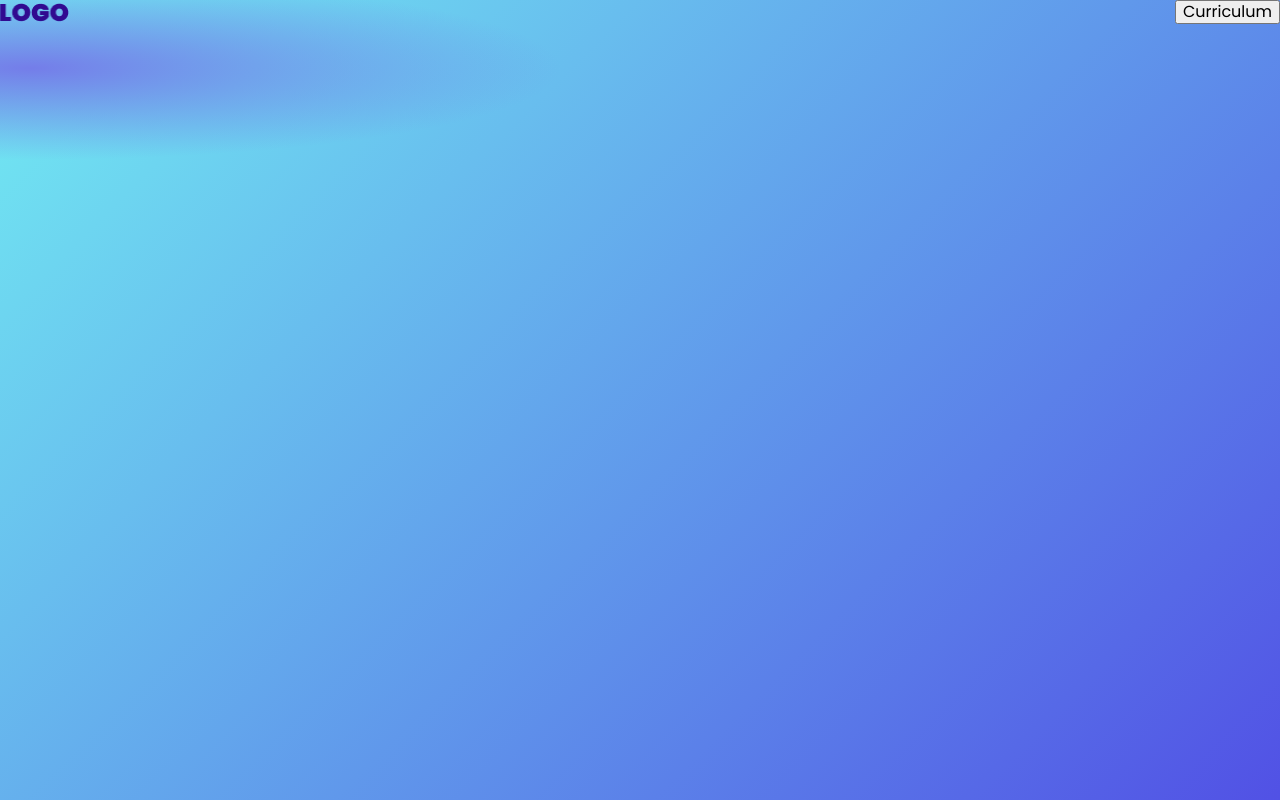
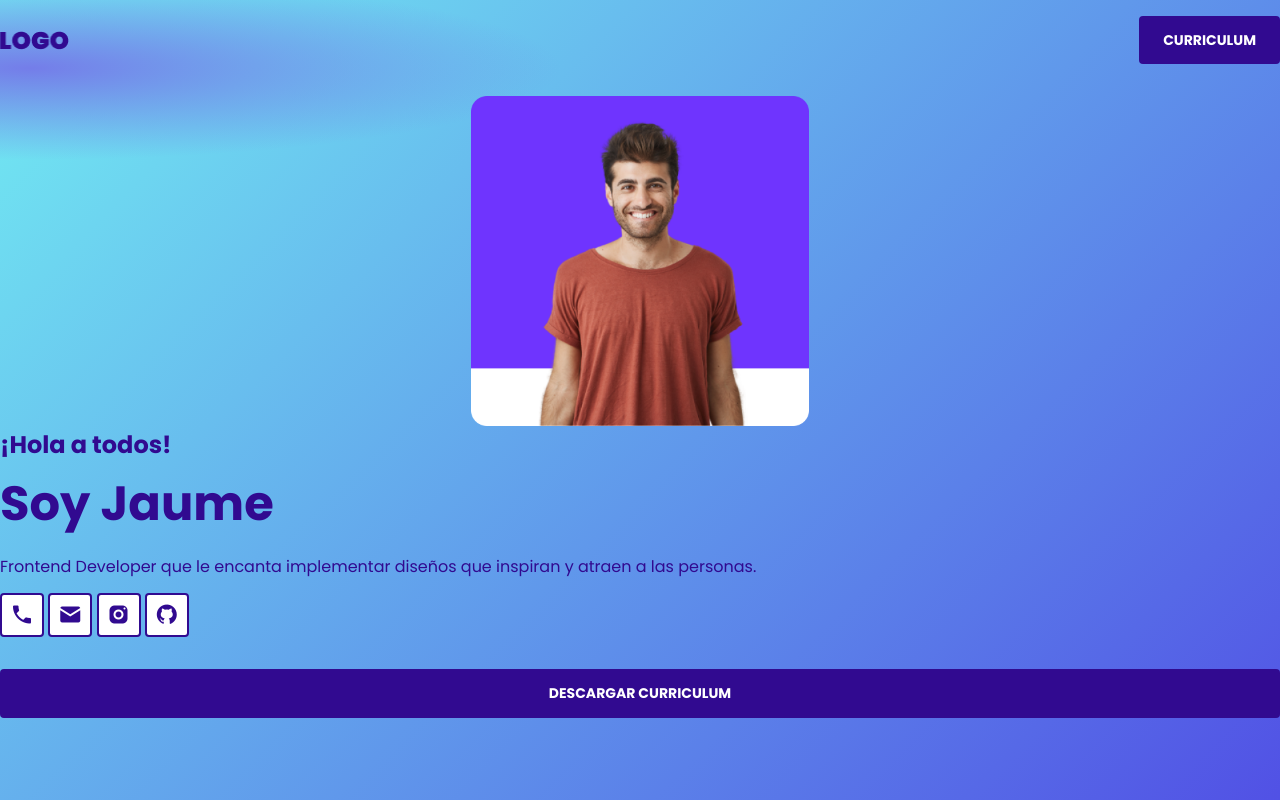
Before and after one commit to Hernanarica/Portafolio-de-jaume, a plain HTML site: page index.html in a window 1280 px wide. Drawn offline with Linux system fonts and the light colour scheme.

Commit message:
header y hero listo

```diff
--- a/index.html
+++ b/index.html
@@ -11,7 +11,34 @@
 	<body>
 		<header class="header">
 			<img src="./src/assets/imgs/header__logo.png" alt="logo de Jaume" width="69" height="19">
-			<button>Curriculum</button>
+			<a href="#" download="CV-Jaume" class="btn btn-fill" aria-label="descargar curriculum de Jaume">Curriculum</a>
 		</header>
+		<section class="hero">
+			<div class="hero__image-container">
+				<img src="./src/assets/imgs/hero__jaume-image.png" width="338" height="330" alt="Imagen de Jaume" class="hero__image">
+			</div>
+			<div class="hero__description">
+				<h1 class="hero__title">
+					<span>¡Hola a todos!</span>
+					<span>Soy Jaume</span>
+				</h1>
+				<p class="hero__text">Frontend Developer que le encanta implementar diseños que inspiran y atraen a las personas.</p>
+				<div class="hero__social">
+					<a href="tel:1139361854" class="btn-icon" aria-label="llamar por teléfono">
+						<i class="btn-icon__icon-phone" aria-hidden="true"></i>
+					</a>
+					<a href="tel:1139361854" class="btn-icon" aria-label="enviar un email">
+						<i class="btn-icon__icon-important_mail" aria-hidden="true"></i>
+					</a>
+					<a href="tel:1139361854" class="btn-icon" aria-label="ir a instagram">
+						<i class="btn-icon__icon-instagram" aria-hidden="true"></i>
+					</a>
+					<a href="tel:1139361854" class="btn-icon" aria-label="ir a github">
+						<i class="btn-icon__icon-github" aria-hidden="true"></i>
+					</a>
+				</div>
+				<a href="#" download="CV-Jaume" class="btn btn-fill" aria-label="descargar curriculum de Jaume">Descargar Curriculum</a>
+			</div>
+		</section>
 	</body>
 </html>
--- a/src/css/bootstrapping/bootstrapping.css
+++ b/src/css/bootstrapping/bootstrapping.css
@@ -11,4 +11,5 @@ body {
    min-block-size: 100vh;
    background: var(--gradient);
    font-family: var(--fontBase);
+   color: var(--colorPurple);
 }
--- a/src/css/bootstrapping/variables.css
+++ b/src/css/bootstrapping/variables.css
@@ -20,4 +20,11 @@
    --body2: 400 0.875rem/1.415625rem var(--fontBase);
    --button: 700 0.875rem/1.415625rem var(--fontBase);
    --caption: 200 0.75rem/1.21375rem var(--fontBase);
+
+   /* Components */
+   /* --button-- */
+   --btnPaddingInline: 1.5rem;
+   --btnPaddingBlock: 0.8125rem;
+   --btnRounded: 0.25rem;
+   --btnBorder: 2px solid var(--colorPurple);
 }
--- /dev/null
+++ b/src/css/components/button-icon.css
@@ -0,0 +1,22 @@
+.btn-icon {
+   display: inline-block;
+   padding-inline-start: 0.625rem;
+   padding-inline-end: 0.625rem;
+   padding-block-start: 0.625rem;
+   padding-block-end: 0.625rem;
+   inline-size: 2.75rem;
+   block-size: 2.75rem;
+   background-color: var(--colorWhite);
+   color: var(--colorPurple);
+   font-size: 1.5rem;
+   text-transform: uppercase;
+   border-radius: var(--btnRounded);
+   border: var(--btnBorder);
+   text-decoration: none;
+}
+
+.btn-icon > i {
+   position: relative;
+   top: -2px;
+   left: -2px;
+}
--- /dev/null
+++ b/src/css/components/button.css
@@ -0,0 +1,24 @@
+.btn {
+   display: inline-block;
+   padding-inline-start: var(--btnPaddingInline);
+   padding-inline-end: var(--btnPaddingInline);
+   padding-block-start: var(--btnPaddingBlock);
+   padding-block-end: var(--btnPaddingBlock);
+   color: var(--colorWhite);
+   font: var(--button);
+   text-align: center;
+   text-transform: uppercase;
+   text-decoration: none;
+   border-radius: var(--btnRounded);
+   border: none;
+}
+
+.btn-fill {
+   background-color: var(--colorPurple);
+}
+
+.btn-outline {
+   color: var(--colorPurple);
+   border: var(--btnBorder);
+   background-color: transparent;
+}
--- /dev/null
+++ b/src/css/components/icon.css
@@ -0,0 +1,54 @@
+@font-face {
+   font-family: 'icomoon';
+   src: url('../../assets/fonts/icomoon.eot?fkpijv');
+   src: url('../../assets/fonts/icomoon.eot?fkpijv#iefix') format('embedded-opentype'),
+   url('../../assets/fonts/icomoon.ttf?fkpijv') format('truetype'),
+   url('../../assets/fonts/icomoon.woff?fkpijv') format('woff'),
+   url('../../assets/fonts/icomoon.svg?fkpijv#icomoon') format('svg');
+   font-weight: normal;
+   font-style: normal;
+   font-display: block;
+}
+
+[class^="btn-icon__"], [class*=" btn-icon__"] {
+   /* use !important to prevent issues with browser extensions that change fonts */
+   font-family: 'icomoon' !important;
+   speak: never;
+   font-style: normal;
+   font-weight: normal;
+   font-variant: normal;
+   text-transform: none;
+   line-height: 1;
+
+   /* Better Font Rendering =========== */
+   -webkit-font-smoothing: antialiased;
+   -moz-osx-font-smoothing: grayscale;
+}
+
+.btn-icon__icon-github:before {
+   content: "\e900";
+}
+
+.btn-icon__icon-heart_outline:before {
+   content: "\e901";
+}
+
+.btn-icon__icon-important_mail:before {
+   content: "\e902";
+}
+
+.btn-icon__icon-instagram:before {
+   content: "\e903";
+}
+
+.btn-icon__icon-phone:before {
+   content: "\e904";
+}
+
+.btn-icon__icons-down:before {
+   content: "\e905";
+}
+
+.btn-icon__icon-twitter_squared:before {
+   content: "\e906";
+}
--- a/src/css/index.css
+++ b/src/css/index.css
@@ -2,6 +2,10 @@
 @import "bootstrapping/bootstrapping.css";
 
 /* Components */
+@import "components/icon.css";
+@import "components/button.css";
+@import "components/button-icon.css";
 
 /* Sections */
 @import "section/header.css";
+@import "section/hero.css";
--- a/src/css/section/header.css
+++ b/src/css/section/header.css
@@ -2,4 +2,5 @@
    display: flex;
    justify-content: space-between;
    align-items: center;
+   block-size: 5rem;
 }
--- /dev/null
+++ b/src/css/section/hero.css
@@ -0,0 +1,35 @@
+.hero {
+   padding-block-start: 1rem;
+}
+
+.hero__description {
+   display: flex;
+   flex-direction: column;
+   gap: 1rem;
+}
+
+.hero__image-container {
+   font-size: 0;
+   text-align: center;
+}
+
+.hero__image {
+}
+
+.hero__title {
+   margin: 0;
+   font: var(--headLine3);
+}
+
+.hero__title span:nth-of-type(1) {
+   display: block;
+   font: var(--headLine5);
+}
+
+.hero__text {
+   margin: 0;
+}
+
+.hero__social {
+   padding-block-end: 1rem;
+}
```
Also changed, not shown: src/assets/fonts/icomoon.ttf (added), src/assets/fonts/icomoon.woff (added), src/assets/imgs/hero__jaume-image.png (added), 2 other files.
